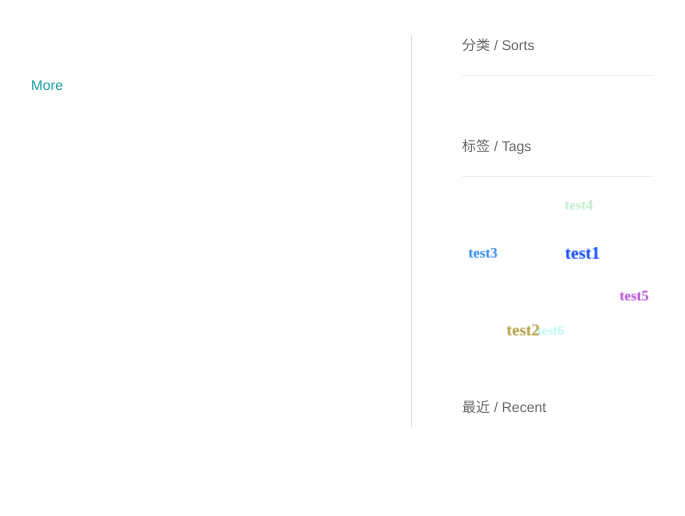
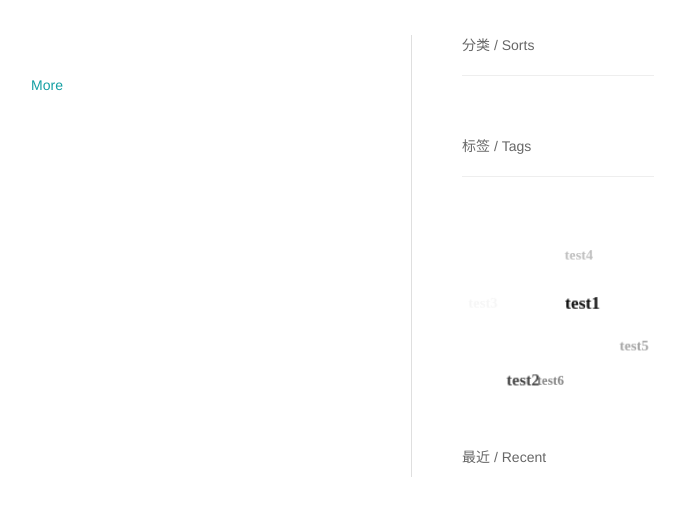
Before and after one commit to vernvern/blog_flask, a Flask app: template blog/templates/index.html in a window 1280 px wide. Shown: the part 157-673 px from the top of the page, without its empty margins (411-1096 px from the left). Run offline with Flask 2, Linux system fonts and the light colour scheme; the template is opened without the code that fills it, so the values that code supplies are empty; parts of the project's set-up code (start-up, migrations or seed data) failed here and were passed over; some libraries are stand-ins or nearby versions.

Commit message:
:construction: 3d词云test

```diff
--- a/blog/static/css/main.css
+++ b/blog/static/css/main.css
@@ -40,6 +40,7 @@ a{
 a.show_detail{
 }
 .tagBall {
+    margin: 50px auto;
     position: relative;
 }
 .tag {
--- a/blog/static/js/main.js
+++ b/blog/static/js/main.js
@@ -160,7 +160,8 @@ function innit() {
         var y = RADIUS * Math.sin(a) * Math.sin(b);
         var z = RADIUS * Math.cos(a);
         var t = new tag(tagEle[i], x, y, z);
-        tagEle[i].style.color = "rgb(" + parseInt(Math.random() * 255) + "," + parseInt(Math.random() * 255) + "," + parseInt(Math.random() * 255) + ")";
+        var color = parseInt(Math.random() * 255);
+        tagEle[i].style.color = "rgb(" + color + "," + color + "," + color + ")";
         tags.push(t);
         t.move();
     }
```
